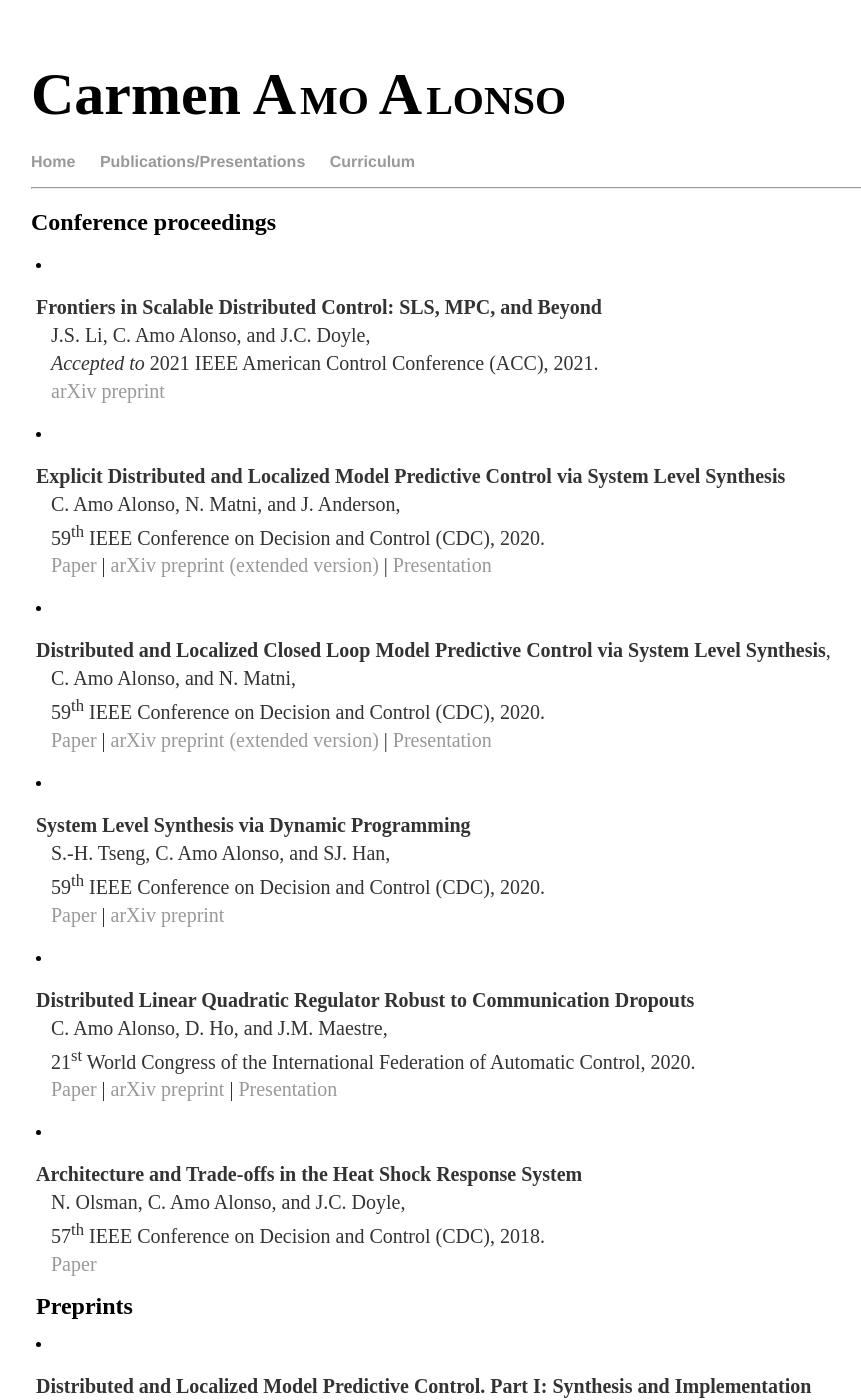
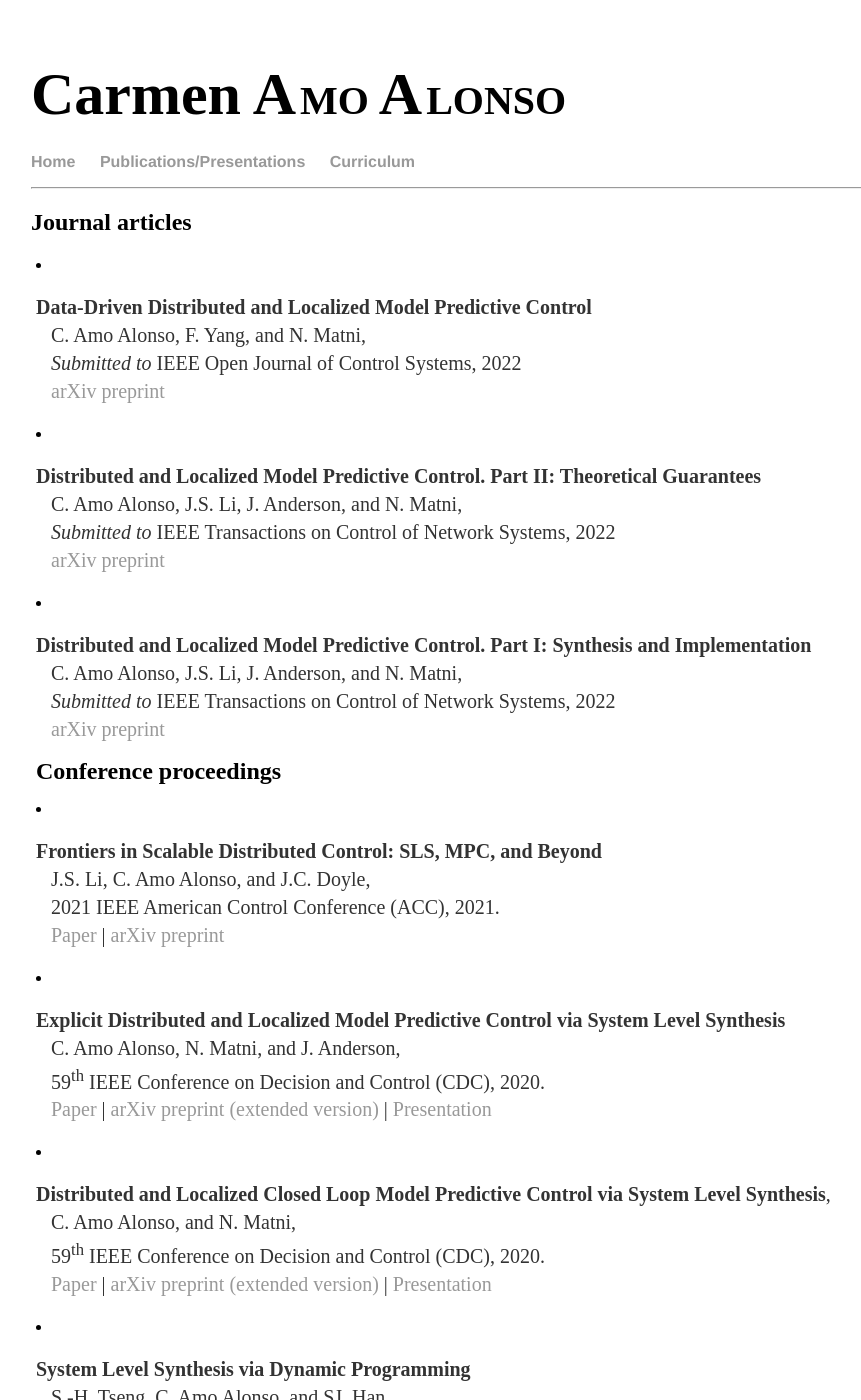
Before and after one commit to camoalon/camoalon.github.io, a Jekyll site: the page built from publications.html, in a window 1280 px wide and 1400 px high. Shown: the whole window, without its empty margins (161-1022 px from the left). Built offline with Jekyll 4.4.1, drawn with Linux system fonts in a browser that asks for light colours; some of the changed text lies outside the part shown.

Commit message:
updated cv, papers and description

```diff
--- a/publications.html
+++ b/publications.html
@@ -2,6 +2,30 @@
 layout: default
 title: Publications/Presentations
 ---
+
+    <h2 id="conference-proceedings">Journal articles</h2>
+
+<li style="line-height: 17px; padding-left: 20px; text-indent: -15px; " class="full-width" value="1">
+<p  style="font-size:20px" class="paragraph_style_1">
+<strong>Data-Driven Distributed and Localized Model Predictive Control</strong><br />
+C. Amo Alonso, F. Yang, and N. Matni, <br />
+<em>Submitted to</em>  IEEE Open Journal of Control Systems, 2022 <br />
+<a href="https://arxiv.org/abs/2112.12229"> arXiv preprint</a></p>
+
+<li style="line-height: 17px; padding-left: 20px; text-indent: -15px; " class="full-width" value="1">
+<p  style="font-size:20px" class="paragraph_style_1">
+<strong>Distributed and Localized Model Predictive Control. Part II: Theoretical Guarantees </strong><br />
+C. Amo Alonso, J.S. Li, J. Anderson, and N. Matni, <br />
+<em>Submitted to </em> IEEE Transactions on Control of Network Systems, 2022 <br />
+<a href="https://arxiv.org/abs/2203.00780"> arXiv preprint</a></p>
+
+<li style="line-height: 17px; padding-left: 20px; text-indent: -15px; " class="full-width" value="1">
+<p  style="font-size:20px" class="paragraph_style_1">
+<strong>Distributed and Localized Model Predictive Control. Part I: Synthesis and Implementation </strong><br />
+C. Amo Alonso, J.S. Li, J. Anderson, and N. Matni, <br />
+<em>Submitted to </em> IEEE Transactions on Control of Network Systems, 2022 <br />
+<a href="https://arxiv.org/abs/2110.07010"> arXiv preprint</a></p>
+
 
     <h2 id="conference-proceedings">Conference proceedings</h2>
 
@@ -9,7 +33,8 @@ title: Publications/Presentations
 <p  style="font-size:20px" class="paragraph_style_1">
 <strong>Frontiers in Scalable Distributed Control: SLS, MPC, and Beyond</strong><br />
 J.S. Li, C. Amo Alonso, and J.C. Doyle, <br />
-<em>Accepted to</em> 2021 IEEE American Control Conference (ACC), 2021. <br />
+2021 IEEE American Control Conference (ACC), 2021. <br />
+<a href="https://ieeexplore.ieee.org/document/9483130"> Paper </a> |
 <a href="https://arxiv.org/abs/2010.01292"> arXiv preprint</a></p>
 
 
@@ -63,13 +88,6 @@ N. Olsman, C. Amo Alonso, and J.C. Doyle, <br />
 
 <li style="line-height: 17px; padding-left: 20px; text-indent: -15px; " class="full-width" value="1">
 <p  style="font-size:20px" class="paragraph_style_1">
-<strong>Distributed and Localized Model Predictive Control. Part I: Synthesis and Implementation </strong><br />
-C. Amo Alonso, J.S. Li, J. Anderson, and N. Matni, <br />
-<a href="https://arxiv.org/abs/2110.07010"> arXiv preprint</a></p>
-
-
-<li style="line-height: 17px; padding-left: 20px; text-indent: -15px; " class="full-width" value="1">
-<p  style="font-size:20px" class="paragraph_style_1">
 <strong>Effective GPU Parallelization of Distributed and Localized Model Predictive Control </strong><br />
 C. Amo Alonso, and S.-H. Tseng, <br />
 <a href="http://arxiv.org/abs/2103.14990"> arXiv preprint</a></p>
```
Also changed, not shown: index.md (+1 -1 lines), 1 other file.
